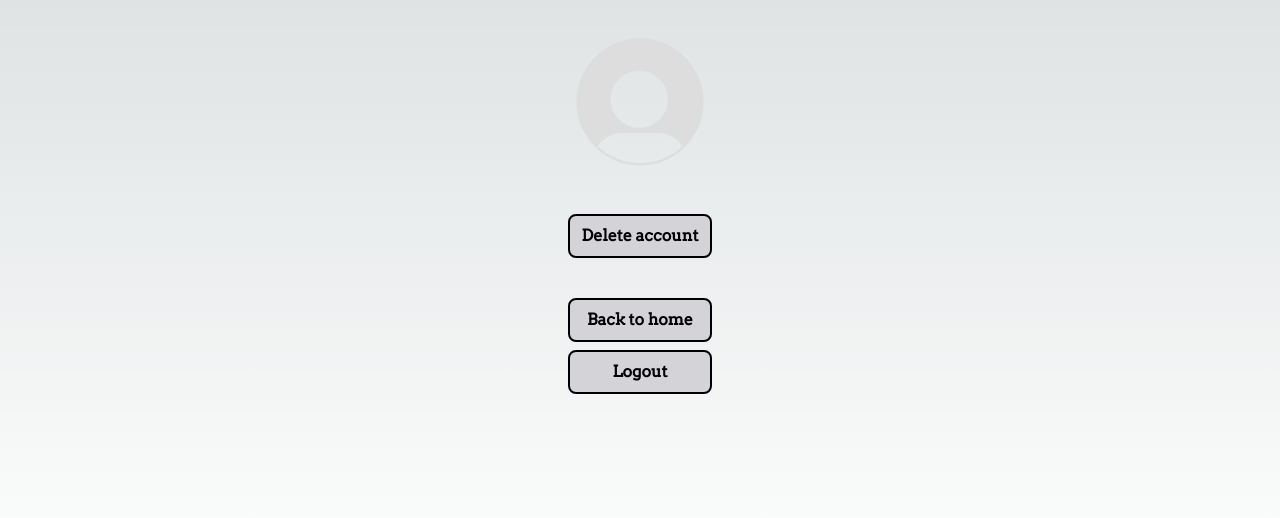
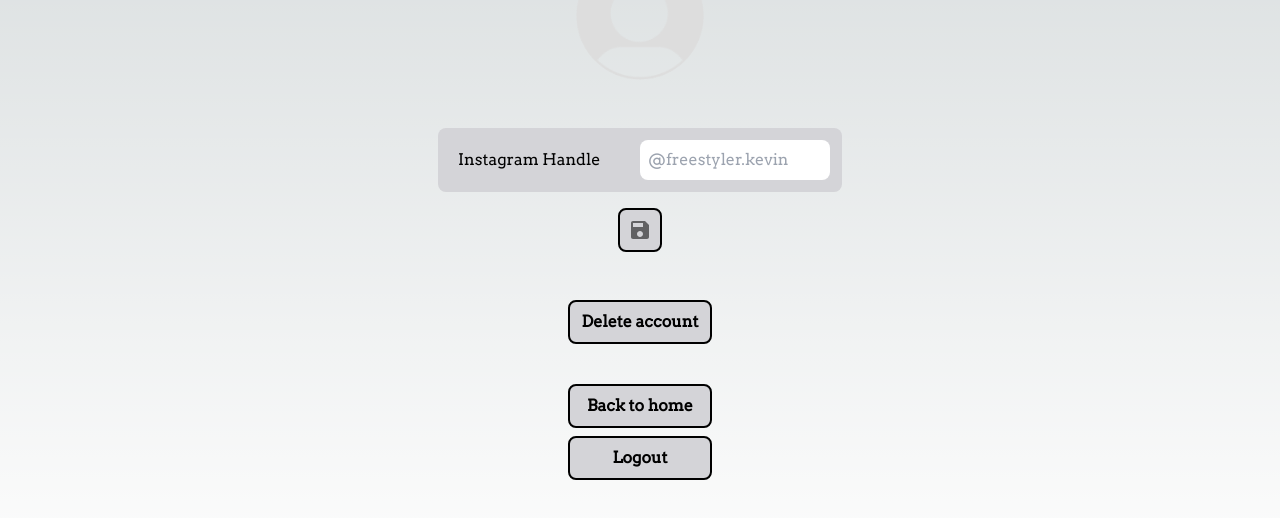
Before and after one commit to nilsfs7/fsmeet-frontend, a Next.js app: page /account in a window 1280 px wide. Shown: the part 184-702 px from the top of the page. Built offline with nearby package versions, Linux system fonts and the light colour scheme; no server answers.

Commit message:
account: add update function for instagram handle

```diff
--- a/pages/account/index.tsx
+++ b/pages/account/index.tsx
@@ -3,11 +3,35 @@ import router from 'next/router';
 import { useEffect, useState } from 'react';
 import { getSession, signOut } from 'next-auth/react';
 import Link from 'next/link';
+import TextInput from '@/components/common/TextInput';
+import ActionButton from '@/components/common/ActionButton';
+import { Action } from '@/types/enums/action';
 
 const defaultImg = '/profile/default-pfp.png';
 
 const Account = ({ session }: any) => {
   const [imageUrl, setImageUrl] = useState('');
+
+  const [instagramHandle, setInstagramHandle] = useState();
+
+  const handleSaveUserInfoClicked = async () => {
+    const response = await fetch(`${process.env.NEXT_PUBLIC_BACKEND_URL}/v1/users`, {
+      method: 'PUT',
+      body: JSON.stringify({
+        instagramHandle: instagramHandle,
+      }),
+      headers: {
+        'Content-Type': 'application/json',
+        Authorization: `Bearer ${session.user.accessToken}`,
+      },
+    });
+
+    if (response.status == 200) {
+      console.log('updating user info successful');
+    } else {
+      console.log('updating user info failed');
+    }
+  };
 
   const handleBackToHomeClicked = () => {
     router.replace('/');
@@ -56,6 +80,28 @@ const Account = ({ session }: any) => {
           </Link>
         </div>
 
+        <div className="my-4" />
+
+        <div className={'flex columns-1 flex-col items-center'}>
+          <div className="m-2 flex flex-col rounded-lg bg-zinc-300 p-1">
+            <TextInput
+              id={'instagramHandle'}
+              label={'Instagram Handle'}
+              placeholder="@freestyler.kevin"
+              value={instagramHandle}
+              onChange={e => {
+                setInstagramHandle(e.currentTarget.value);
+              }}
+            />
+          </div>
+
+          <div className="my-2 flex">
+            <div className="px-1">
+              <ActionButton action={Action.SAVE} onClick={handleSaveUserInfoClicked} />
+            </div>
+          </div>
+        </div>
+
         <div className="flex justify-center pt-10">
           <TextButton text="Delete account" onClick={handleDeleteAccountClicked} />
         </div>
```
